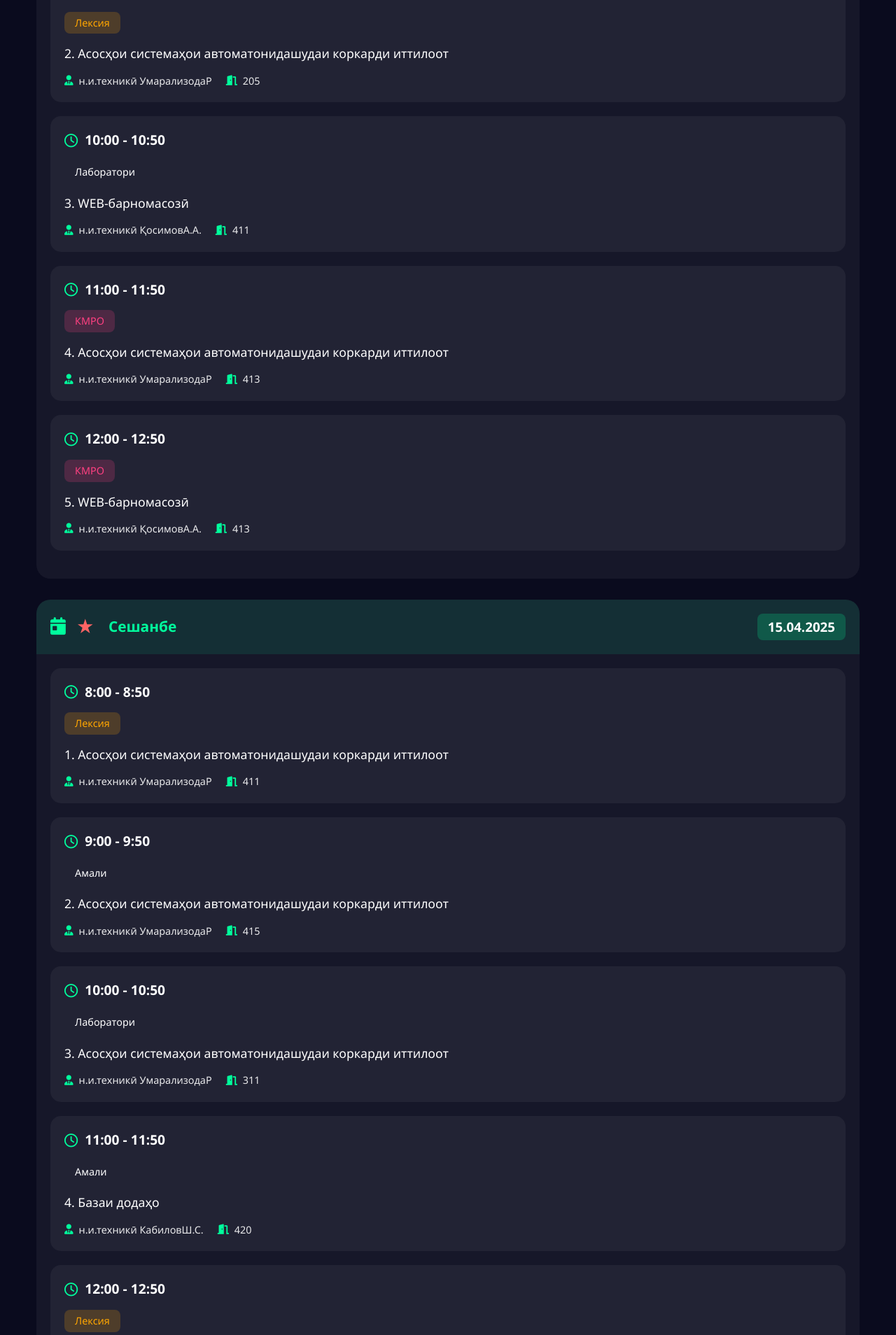
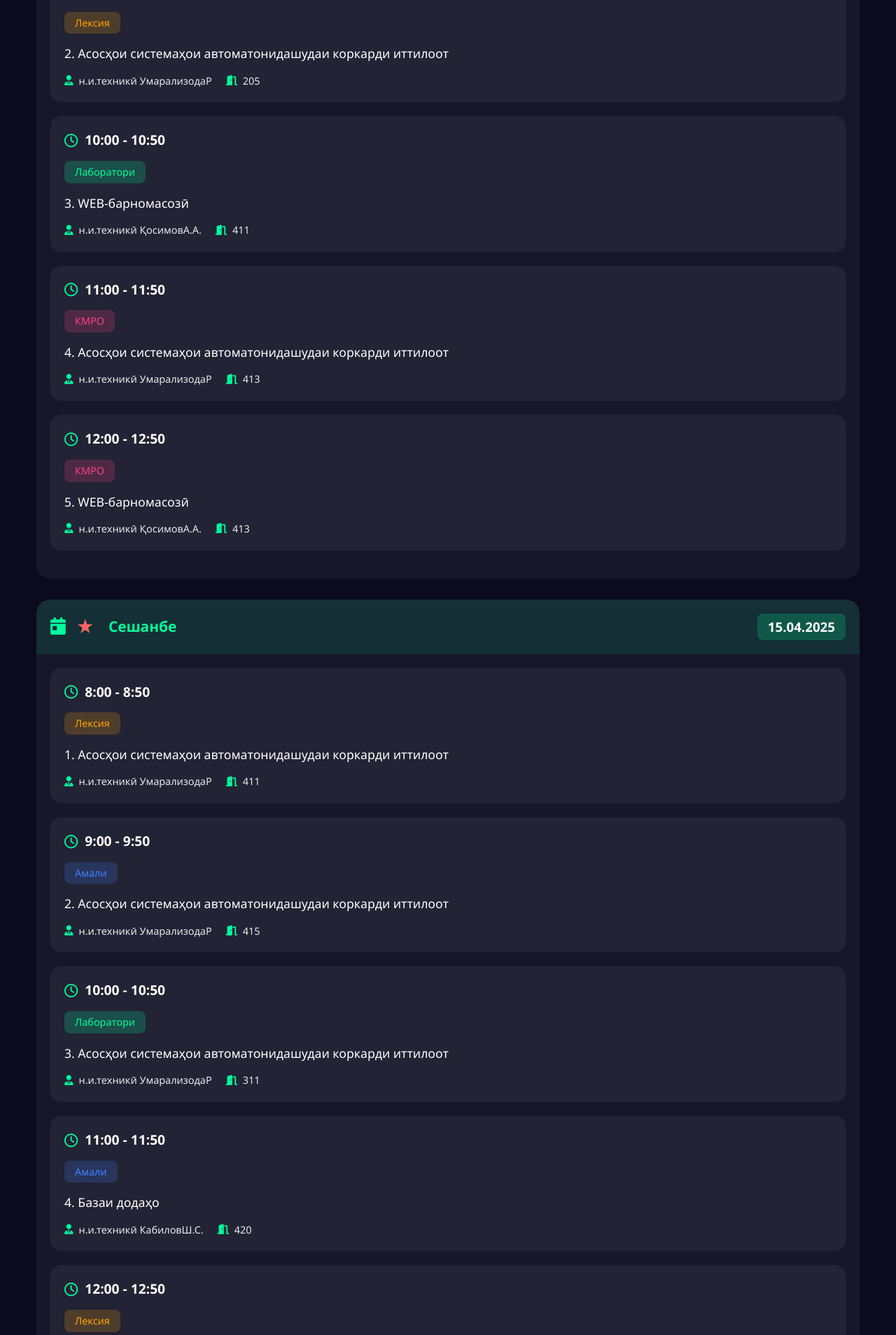
Before and after one commit to Bek1308/SheduleWebApp, a Flask app: a page that uses templates/schedule.html in a window 1280 px wide. Shown: the part 543-2451 px from the top of the page at 70% size. Run offline with Flask 3, Linux system fonts and the light colour scheme; data comes from the database, SQL or seed files in the repository; both versions use the stored data as it was after the commit; some libraries are stand-ins or nearby versions.

Commit message:
Bir nech anarsa tuzatildi

```diff
--- a/static/css/styles.css
+++ b/static/css/styles.css
@@ -207,13 +207,20 @@ form {
     background: rgba(0, 255, 157, 0.2);
     color: #00ff9d;
 }
-
+.lesson-type.лаборатори {
+    background: rgba(0, 255, 157, 0.2);
+    color: #00ff9d;
+}
 .lesson-type.амалий {
     background: rgba(64, 128, 255, 0.2);
     color: #4080ff;
 }
 
 .lesson-type.амалй {
+    background: rgba(64, 128, 255, 0.2);
+    color: #4080ff;
+}
+.lesson-type.амали{
     background: rgba(64, 128, 255, 0.2);
     color: #4080ff;
 }
--- a/templates/schedule.html
+++ b/templates/schedule.html
@@ -36,7 +36,7 @@
                                     {% if data.weekday == 6 %}
                                         <div class="no-lessons sunday">
                                             <i class="fas fa-coffee"></i>
-                                            <p>Дарс мавҷуд емас!</p>
+                                            <p>Дар ин рӯз жадвали дарсӣ вуҷуд надорад!</p>
                                         </div>
                                     {% elif data.lessons|length > 0 %}
                                         {% for lesson in data.lessons %}
```
Also changed, not shown: schedules.db.
